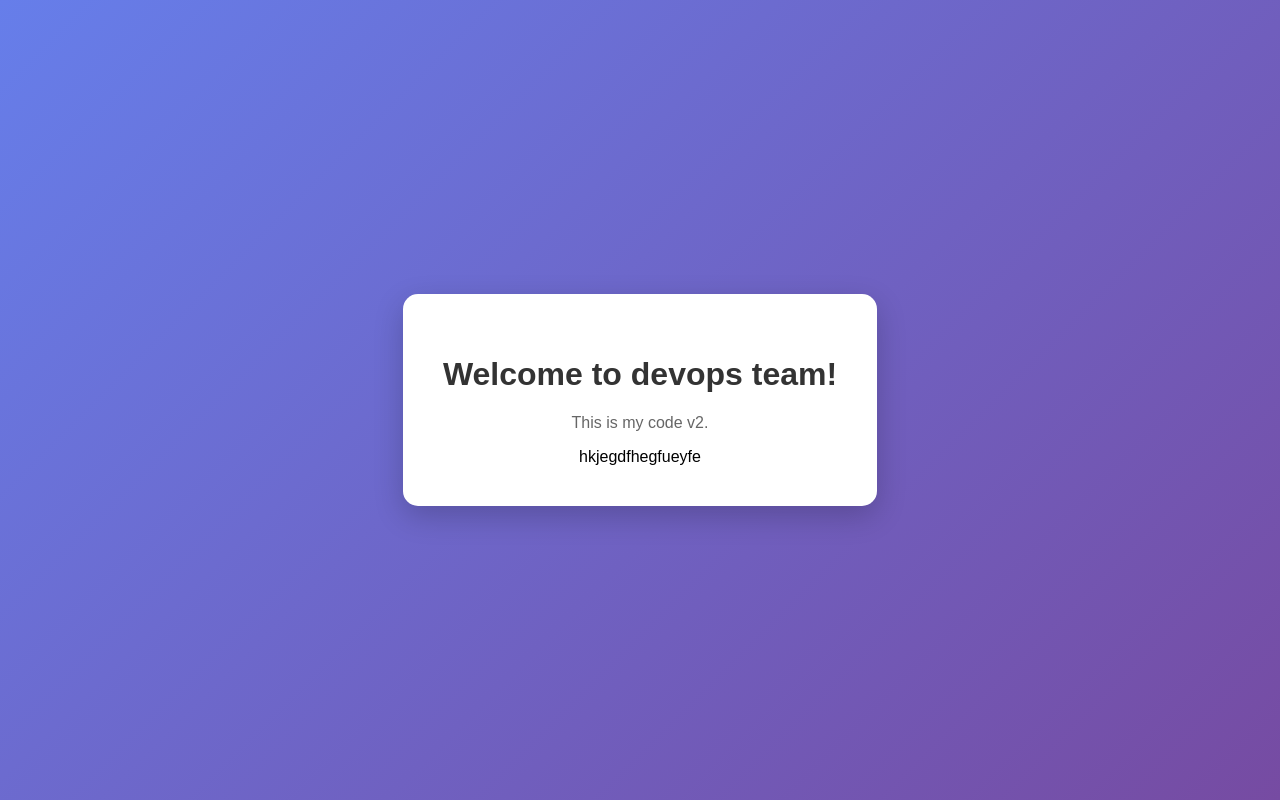
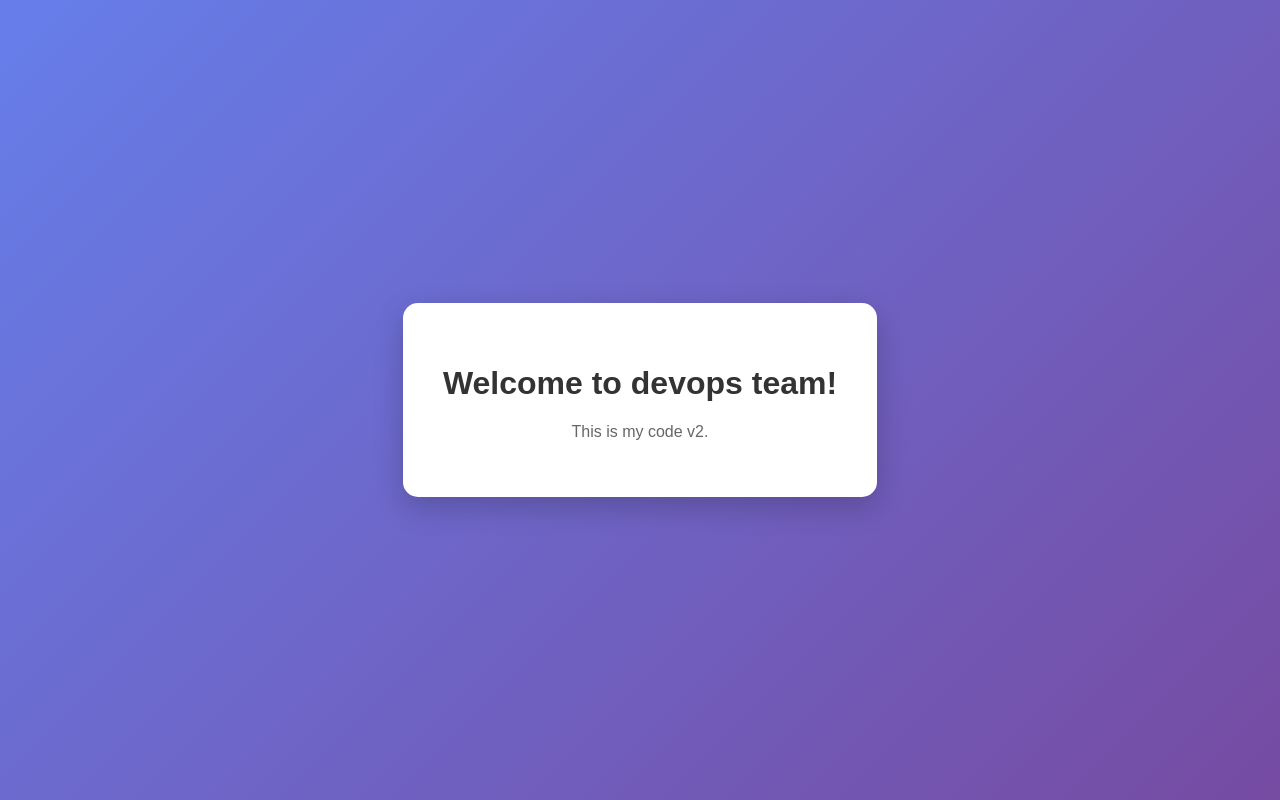
Before and after one commit to Shubha-Prod/my--repo, a plain HTML site: page index.html in a window 1280 px wide. Drawn offline with Linux system fonts and the light colour scheme.

Commit message:
Revert "added updated code"
This reverts commit cbcc5c09172d7dc2085ec2dac155cc2e1790ae98.

```diff
--- a/index.html
+++ b/index.html
@@ -43,8 +43,6 @@
     <div class="container">
         <h1>Welcome to devops team!</h1>
         <p>This is my code v2.</p>
-
-        hkjegdfhegfueyfe
     </div>
 
 </body>
```
